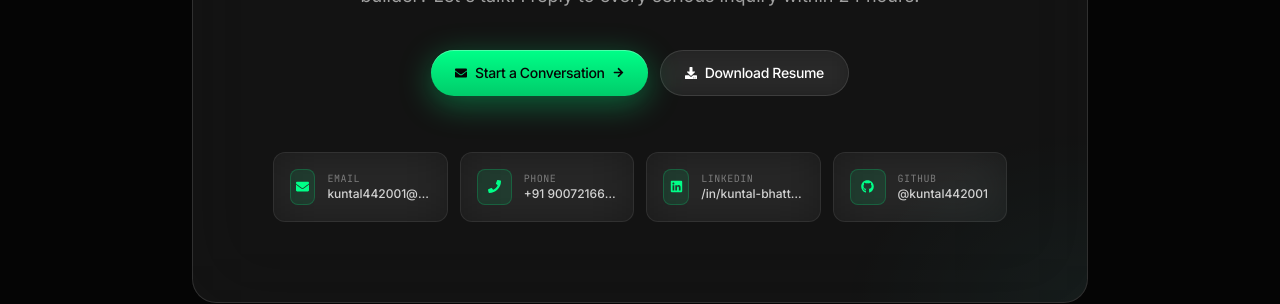
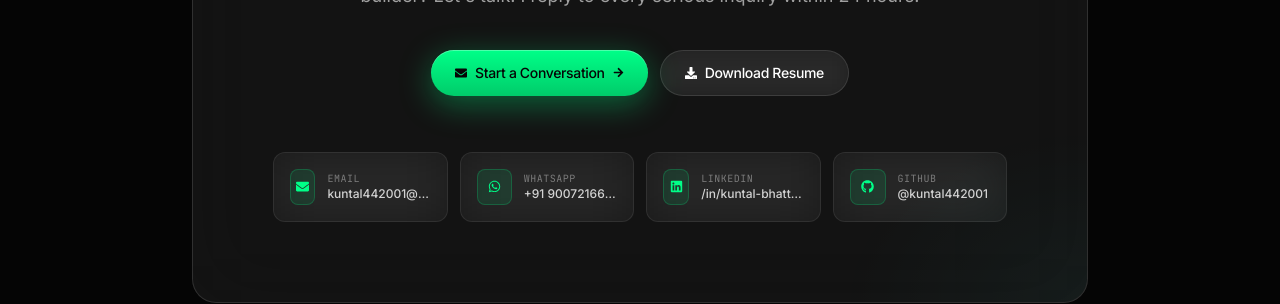
Before and after one commit to kuntal442001/My-Portfolio, a React (Vite) app: page / in a window 1280 px wide. Shown: the part 9428-9732 px from the top of the page. Built offline with nearby package versions, Linux system fonts and the light colour scheme; no server answers.

Commit message:
contact change whatsapp

```diff
--- a/src/components/Contact.jsx
+++ b/src/components/Contact.jsx
@@ -22,11 +22,11 @@ const channels = [
     icon: FaEnvelope,
   },
   {
-    id: 'phone',
-    label: 'Phone',
+    id: 'Whatsapp',
+    label: 'WhatsApp',
     value: '+91 9007216627',
     href: 'tel:+91 9007216627',
-    icon: FaPhone,
+    icon: FaWhatsapp,
   },
   {
     id: 'linkedin',
```
